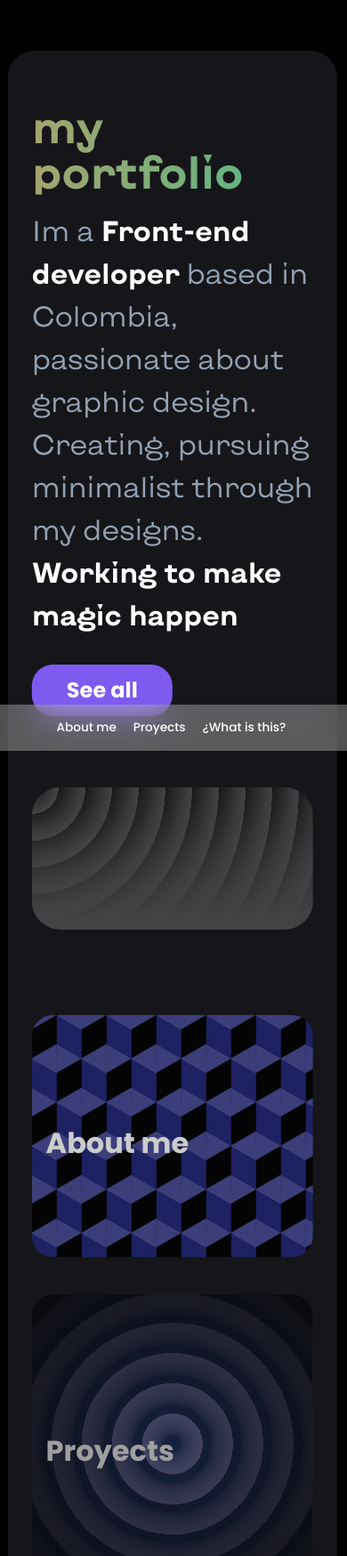
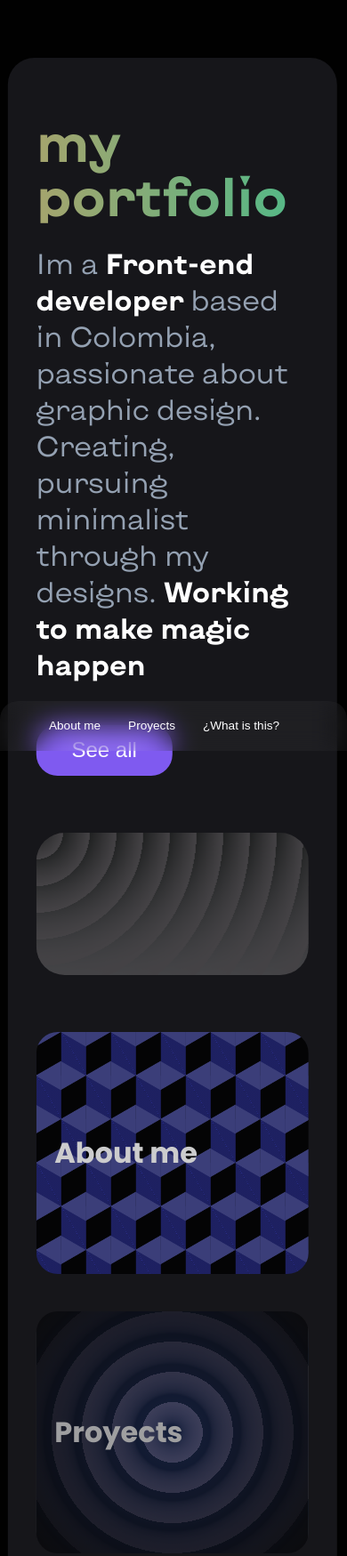
Before and after one commit to imperta/D-portfolio, a plain HTML site: page index.html in a window 390 px wide. Shown: the top 1749 px of the page at 89% size. Drawn offline with nearby package versions, Linux system fonts and the light colour scheme.

Commit message:
FIXES: Bugs & Style adjusts

```diff
--- a/index.html
+++ b/index.html
@@ -12,20 +12,20 @@
     <link rel="stylesheet" href="./styles/style.css" />
     <link rel="stylesheet" href="./styles/media_fixmain.css" />
     <link rel="stylesheet" href="./sources/fonts/stylesheet.css" />
-    <script src="https://cdn.tailwindcss.com"></script>
+    <!-- <script src="https://cdn.tailwindcss.com"></script> -->
     <title>My portfolio</title>
   </head>
 
   <body>
-    <header class="navbar sticky z-10 flex">
+    <header class="navbar">
       <div
-        class="fixed bottom-0 grid md:grid-cols-1 z-10 bg-white backdrop-filter backdrop-blur-lg bg-opacity-30 w-full"
+        class="navbar-content"
       >
-        <div class="flex nav-prop items-center justify-center">
-          <div class="buttons-nav whitespace-nowrap p-4">
+        <div class="nav-prop">
+          <div class="buttons-nav">
             <button
               type="button"
-              class="group mr-4"
+              class="button-nav"
             >
               <a href="./html/aboutme.html">
                 <span>About me</span>
@@ -33,7 +33,7 @@
             </button>
             <button
               type="button"
-              class="group mr-4"
+              class="button-nav"
             >
               <a href="./html/proyects.html">
                 <span>Proyects</span>
@@ -41,7 +41,7 @@
             </button>
             <button
               type="button"
-              class="group"
+              class="button-nav"
             >
               <a href="./html/wits.html"><span>¿What is this?</span></a>
             </button>
@@ -69,7 +69,7 @@
           <section class="content-blocks" id="content-blocks-section">
             <div>
               <a href="./html/aboutme.html">
-                <button class="content-blocks-childs-wide">
+                <button class="content-blocks-childs-big-1">
                   <p class="content-blocks-text">About me</p>
                 </button>
               </a>
--- a/styles/content.css
+++ b/styles/content.css
@@ -1,4 +1,8 @@
 @import url('https://fonts.googleapis.com/css2?family=Poppins:wght@200;300;500;700&display=swap');
+
+a{
+  list-style: none;
+}
 
 body {
   padding: 0;
@@ -13,16 +17,37 @@ main {
 
 /* Barra de navegacion */
 .navbar {
+  z-index: 10;
+  position: sticky;
   font-family: 'Poppins', sans-serif;
-  position: absolute;
   /* width: 90%; */
   height: 5rem;
   color: #fffffe;
+  transition: .2s invert;
 }
 .navbar span:hover{
-  color: #b9c3cf;
-  transition: .2s color;
+  filter: invert(100%);
 }
+.navbar-content{
+  border-radius: 20px 20px 0px 0px;
+  backdrop-filter: blur(15px);
+  background-color: #ffffff0a;
+  position: fixed;
+  bottom: 0;
+  width: 100%;
+}
+.nav-prop{
+  display: flex;
+  justify-content: center;
+}
+.buttons-nav{
+  white-space: nowrap;
+  padding: 1.5rem;
+}
+.buttons-nav button{
+  margin-right: 1rem;
+}
+
 /* Contenedor de contenido */
 .content {
   position: absolute;
@@ -160,10 +185,11 @@ ul.content-tech-blocks {
 .p-info {
   color: #fffffe;
   margin-bottom: 1rem;
-  margin-top: 1rem;
+  margin-top: 0rem;
   margin-right: 2.5rem;
   margin-left: 2.5rem;
   padding: 0.5rem;
+  padding-top: 0rem;
   text-align: left;
 }
 .background-content span {
@@ -225,11 +251,12 @@ footer {
 .cv-down {
   background-color: #01cda1;
   border-radius: 1rem;
-  padding: 1rem;
+  padding: 1.5rem;
   display: flex;
   justify-content: center;
   text-align: center;
   font-weight: 700;
+  width: 100%;
 }
 .cv-down:hover {
   background-color: #ffffff;
--- a/styles/media_fixmain.css
+++ b/styles/media_fixmain.css
@@ -1,19 +1,19 @@
 /*              Tamaño de pantallas  DE MAYOR A MENOR             */
 @media only screen and (max-width: 1600px) {
   .background-content h1 {
-    margin-top: 2rem;
+    margin-top: 1rem;
     line-height: 100%;
-    font-size: 5rem;
+    font-size: 6rem;
   }
   .background-content p {
-    padding-top: 2rem;
-    padding-right: 2rem;
+    padding-top:2rem;
+    margin-right: 9rem;
   }
 
   .button-reference {
     font-size: 1.5rem;
-    width: 30%;
-    margin-bottom: 10rem;
+    width: 50%;
+    margin-bottom: 7rem;
     margin-top: 2.5rem;
   }
 
@@ -21,10 +21,14 @@
     display: grid;
     grid-template-rows: 1fr;
     grid-template-columns: 1fr;
-    width: 0%;
+    width: 100%;
     justify-content: center;
   }
   .content-blocks-childs-big {
+    width: 100%;
+    height: 21.4rem;
+  }
+  .content-blocks-childs-big-1 {
     width: 100%;
     height: 21.4rem;
   }
@@ -63,30 +67,39 @@
 }
 @media only screen and (max-width: 1200px) {
   .background-content h1 {
-    margin-top: 2rem;
+    margin-top: 0rem;
     line-height: 100%;
     font-size: 5rem;
   }
   .background-content p {
     padding-top: 2rem;
-    padding-right: 2rem;
+    margin-right: 0rem;
+    padding-right: 0rem;
   }
-
   .button-reference {
     font-size: 1.5rem;
-    width: 30%;
-    margin-bottom: 10rem;
-    margin-top: 2.5rem;
+    width: 50%;
+    margin-bottom: 4rem;
+    margin-top: 1rem;
+  }
+  .button-pattern {
+    padding: 5rem;
+    width: 100%;
+    margin-bottom: 4rem;
   }
 
   .content-blocks {
     display: grid;
     grid-template-rows: 1fr;
     grid-template-columns: 1fr;
-    width: 0%;
+    width: 100%;
     justify-content: center;
   }
   .content-blocks-childs-big {
+    width: 100%;
+    height: 21.4rem;
+  }
+  .content-blocks-childs-big-1 {
     width: 100%;
     height: 21.4rem;
   }
@@ -125,30 +138,39 @@
 }
 @media only screen and (max-width: 992px) {
   .background-content h1 {
-    margin-top: 2rem;
+    margin-top: 0rem;
     line-height: 100%;
-    font-size: 5rem;
+    font-size: 5.6rem;
   }
   .background-content p {
     padding-top: 2rem;
-    padding-right: 2rem;
+    margin-right: 0rem;
+    padding-right: 0rem;
   }
-
   .button-reference {
     font-size: 1.5rem;
-    width: 40%;
-    margin-bottom: 10rem;
-    margin-top: 2.5rem;
+    width: 50%;
+    margin-bottom: 4rem;
+    margin-top: 1rem;
+  }
+  .button-pattern {
+    padding: 5rem;
+    width: 100%;
+    margin-bottom: 4rem;
   }
 
   .content-blocks {
     display: grid;
     grid-template-rows: 1fr;
     grid-template-columns: 1fr;
-    width: 0%;
+    width: 100%;
     justify-content: center;
   }
   .content-blocks-childs-big {
+    width: 100%;
+    height: 21.4rem;
+  }
+  .content-blocks-childs-big-1 {
     width: 100%;
     height: 21.4rem;
   }
@@ -174,7 +196,7 @@
     font-size: 2rem;
     background-color: #000000;
     color: #ffffff;
-    margin-bottom: 5rem;
+    margin-bottom: 1rem;
   }
 
   footer {
@@ -187,20 +209,25 @@
 }
 @media only screen and (max-width: 768px) {
   .background-content h1 {
-    margin-top: 2rem;
+    margin-top: 0rem;
     line-height: 100%;
-    font-size: 5rem;
+    font-size: 3.4rem;
   }
   .background-content p {
     padding-top: 2rem;
-    padding-right: 2rem;
+    margin-right: 0rem;
+    padding-right: 0rem;
   }
-
   .button-reference {
     font-size: 1.5rem;
-    width: 30%;
-    margin-bottom: 10rem;
-    margin-top: 2.5rem;
+    width: 50%;
+    margin-bottom: 4rem;
+    margin-top: 1rem;
+  }
+  .button-pattern {
+    padding: 5rem;
+    width: 100%;
+    margin-bottom: 4rem;
   }
 
   .content-blocks {
@@ -225,8 +252,8 @@
 
   /* Contacto section */
   .content-info h2 {
-    margin-top: 10rem;
-    font-size: 3rem;
+    margin-top: 6rem;
+    font-size: 3.5rem;
     text-align: left;
     margin-bottom: 2rem;
     font-family: "kyivtype_sansbold";
@@ -237,51 +264,52 @@
     font-size: 2rem;
     background-color: #000000;
     color: #ffffff;
-    margin-bottom: 5rem;
+    margin-bottom: 3rem;
   }
 
   footer {
     opacity: 0.6;
     font-size: 1rem;
-    margin-top: 10rem;
+    margin-top: 6rem;
     z-index: 100;
     text-align: center;
   }
 }
 @media only screen and (max-width: 661px) {
   .background-content {
-    padding: 1.7rem;
+    padding:2rem;
     height: 8%;
     font-size: 1.6rem;
   }
   .background-content h1 {
     margin-top: 2rem;
     line-height: 100%;
-    font-size: 3.2rem;
+    font-size: 3.8rem;
   }
   .background-content p {
-    padding-top: 1rem;
+    padding-top: 1.5rem;
+    margin-right: 0rem;
     padding-right: 0rem;
   }
 
   .button-reference {
     font-size: 1.5rem;
     width: 50%;
-    margin-bottom: 5rem;
-    margin-top: 2rem;
+    margin-bottom: 4rem;
+    margin-top: 1rem;
   }
 
   .content-blocks {
     display: grid;
     grid-template-rows: 1fr;
     grid-template-columns: 1fr;
-    width: 100%;
+    width:100%;
   }
   .content-blocks-childs-big {
     width: 100%;
-    height: 21rem;
+    height: 17rem;
   }
-  .content-blocks-childs-wide {
+  .content-blocks-childs-big-1 {
     width: 100%;
     height: 17rem;
     border-radius: 1.5rem;
@@ -306,12 +334,12 @@
   .button-pattern {
     padding: 5rem;
     width: 100%;
-    margin-bottom: 6rem;
+    margin-bottom: 4rem;
   }
 
   /* Contacto section */
   .content-info h2 {
-    margin-top: 10rem;
+    margin-top: 5rem;
     font-size: 2.3rem;
     text-align: left;
     margin-bottom: 2rem;
@@ -320,13 +348,16 @@
     color: #ffffff;
   }
   .content-info button {
-    font-size: 2rem;
+    font-size: 1.5rem;
     background-color: #000000;
     color: #ffffff;
-    margin-bottom: 1rem;
+    margin-bottom: 0rem;
   }
 
   footer {
+    margin-top: 4rem;
+    margin-bottom: 7rem;
+    padding-top: 0rem;
     opacity: 0.6;
     font-size: 0.9rem;
     z-index: 100;
--- a/styles/style.css
+++ b/styles/style.css
@@ -1,4 +1,11 @@
 @import url('https://fonts.googleapis.com/css2?family=Poppins:wght@200;300;500;700&display=swap');
+
+a{
+  text-decoration: none;
+}
+button{
+  border-style: none;
+}
 
 body {
   padding: 0;
@@ -13,8 +20,9 @@ main {
 
 /* Barra de navegacion */
 .navbar {
+  z-index: 10;
+  position: sticky;
   font-family: 'Poppins', sans-serif;
-  position: absolute;
   /* width: 90%; */
   height: 5rem;
   color: #fffffe;
@@ -23,15 +31,43 @@ main {
 .navbar span:hover{
   filter: invert(100%);
 }
+.navbar-content{
+  border-radius: 20px 20px 0px 0px;
+  backdrop-filter: blur(15px);
+  background-color: #ffffff0a;
+  position: fixed;
+  bottom: 0;
+  width: 100%;
+}
+.nav-prop{
+  display: flex;
+  justify-content: center;
+}
+.buttons-nav{
+  white-space: nowrap;
+  padding: 1.2rem;
+}
+.button-nav{
+  margin-right: 1rem;
+  background: none;
+  color: #fff;
+}
+
+.buttons-nav span {
+  word-spacing: 5%;
+  font-size: 1.3rem;
+  font-weight:500;
+  color: #fff;
+}
 
 /* Contenedor de contenido */
 .content {
   position: absolute;
-  top: 0%;
+  top: -15%;
   left: 40.2%;
-  transform: translate(-40%, -20%);
+  transform: translate(-40%, 40%);
   width: 95%;
-  height: 80%;
+  height: 0%;
 }
 
 /* Contenido de bienvenida */
@@ -43,9 +79,10 @@ main {
   font-size: 1.6rem;
 }
 .background-content h1 {
-  margin-top: 1rem;
   font-family: "kyivtype_sansbold";
   font-size: 6rem;
+  margin-bottom: 0rem;
+  margin-top: 2rem;
 
   /* Animacion de degradado */
   background: linear-gradient(
@@ -76,24 +113,26 @@ main {
   color: #ffffff;
 }
 .background-content p {
+  font-size: 4rem;
   font-family: 'kyivtype_sansregular';
   color: #94a1b2;
-  padding-top: .5rem;
-  padding-right: 19rem;
+  padding-top: 1rem;
+  margin-right: 10rem;
   font-size: 2rem;
+  margin-top: 0;
 }
 
 .button-reference {
-  margin-top: 3rem;
+  margin-top: 1rem;
   font-size: 1.5rem;
-  padding: 0.7rem;
+  padding: 0.9rem;
   background-color: #7f5af0;
   color: #fffffe;
   border-radius: 1.5rem;
   width: 20%;
   transition: background-color 0.3s;
   margin-bottom: 5rem;
-  font-weight: 900;
+  font-weight:400;
 }
 .button-reference:hover {
   background-color: #fffffe;
@@ -110,7 +149,7 @@ main {
       #fdf2f1 30px
     ),
     repeating-linear-gradient(#25380855, #fdfdfc);
-  padding: 10rem;
+  padding: 7rem;
   width: 100%;
   margin-bottom: 7rem;
   border-radius: 2rem;
@@ -125,9 +164,9 @@ main {
   margin: auto;
 }
 
-.content-blocks-childs-wide {
+.content-blocks-childs-big-1 {
   width: 35rem;
-  height: 25rem;
+  height: 20rem;
   background-color: #000000;
   border-radius: 1.5rem;
 
@@ -184,13 +223,13 @@ main {
   background-position: 0 0, 0 0, 28px 49px, 28px 49px, 0 0, 28px 49px;
   transition: background-color 0.5s;
 }
-.content-blocks-childs-wide:hover {
+.content-blocks-childs-big-1:hover {
   background-color: #44171f;
 }
 
 .content-blocks-childs-big {
   width: 35rem;
-  height: 25rem;
+  height: 20rem;
   border-radius: 1.5rem;
 
   opacity: 0.6;
@@ -215,6 +254,8 @@ main {
   white-space: nowrap;
   font-family: 'Poppins', sans-serif  !important;
   font-weight: 700;
+  margin: 0 !important;
+  padding: 0 !important;
 }
 
 /* Contacto section */
@@ -247,14 +288,3 @@ footer {
   z-index: 100;
   text-align: center;
 }
-
-.nav-prop {
-  width: 100%;
-}
-.buttons-nav {
-  margin-left: auto;
-  margin-right: auto;
-}
-.buttons-nav span {
-  font-size: 1.2rem;
-}
```
Also changed, not shown: html/aboutme.html (+6 -8 lines), html/proyects.html (+6 -8 lines), html/wits.html (+6 -8 lines), 1 other file.
